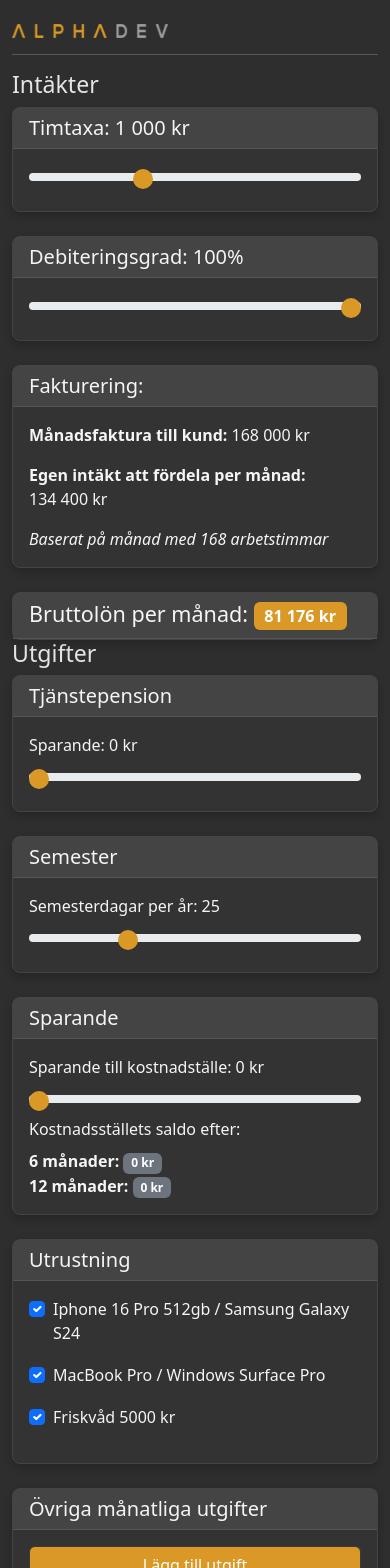
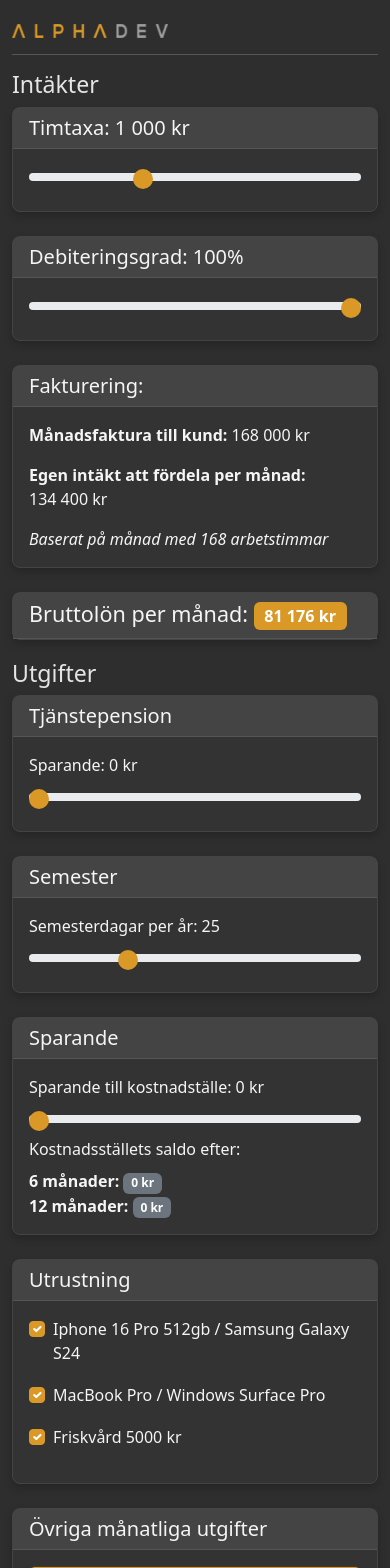
Before and after one commit to joachimgood/SalaryTool, a React (Create React App) app: page / in a window 390 px wide. Shown: the top 1568 px of the page. Built offline with nearby package versions, Linux system fonts and the light colour scheme.

Commit message:
styling fixes

```diff
--- a/src/App.tsx
+++ b/src/App.tsx
@@ -31,7 +31,7 @@ function App() {
       <Container>
         <br />
         <Row>
-          <img src="/logo.png" alt="Logo" className="alphalogo" />
+          <img src={`${process.env.PUBLIC_URL}/logo.png`} alt="Logo" className="alphalogo" />
         </Row>
         <hr />
         <Row>
@@ -49,7 +49,7 @@ function App() {
             </Card>
           </Col>
           <Col>
-            <h3 className="background-header-alpha">Utgifter</h3>
+            <h3 className="background-header-alpha mobile-padding">Utgifter</h3>
             <Expenses
               vacationDays={vacationDays}
               onExpensesChange={setExpenses}
--- a/src/hooks/UseExpsensesCalculator.tsx
+++ b/src/hooks/UseExpsensesCalculator.tsx
@@ -107,7 +107,7 @@ const standardEquipment = [
   },
   {
     id: "Healthcare",
-    name: "Friskvåd 5000 kr",
+    name: "Friskvård 5000 kr",
     selected: true,
     yearlyCost: 5000,
   }
--- a/src/styles/custom.css
+++ b/src/styles/custom.css
@@ -28,6 +28,16 @@ a:hover {
 .btn-primary:hover {
     background-color: #3a3a3a;
     border-color: #3a3a3a;
+}
+
+input[type="checkbox"] {
+    accent-color: #da9926; /* New color when checkbox is checked */
+}
+
+/* For browsers that don’t fully support accent-color */
+input[type="checkbox"]:checked {
+    background-color: #da9926; /* Changes the background color of the checkbox */
+    border-color: #da9926;     /* Changes the border color */
 }
 
 /* Use the accent-color property (modern browsers) */
@@ -130,3 +140,11 @@ input[type="range"]::-ms-thumb:active {
     color: #f5f5f5; /* Light text color */
     border-top: 1px solid #555; /* Border to separate footer from card body */
 }
+
+
+
+@media (max-width: 767px) {
+    .mobile-padding {
+      padding-top: 20px;
+    }
+  }
```
